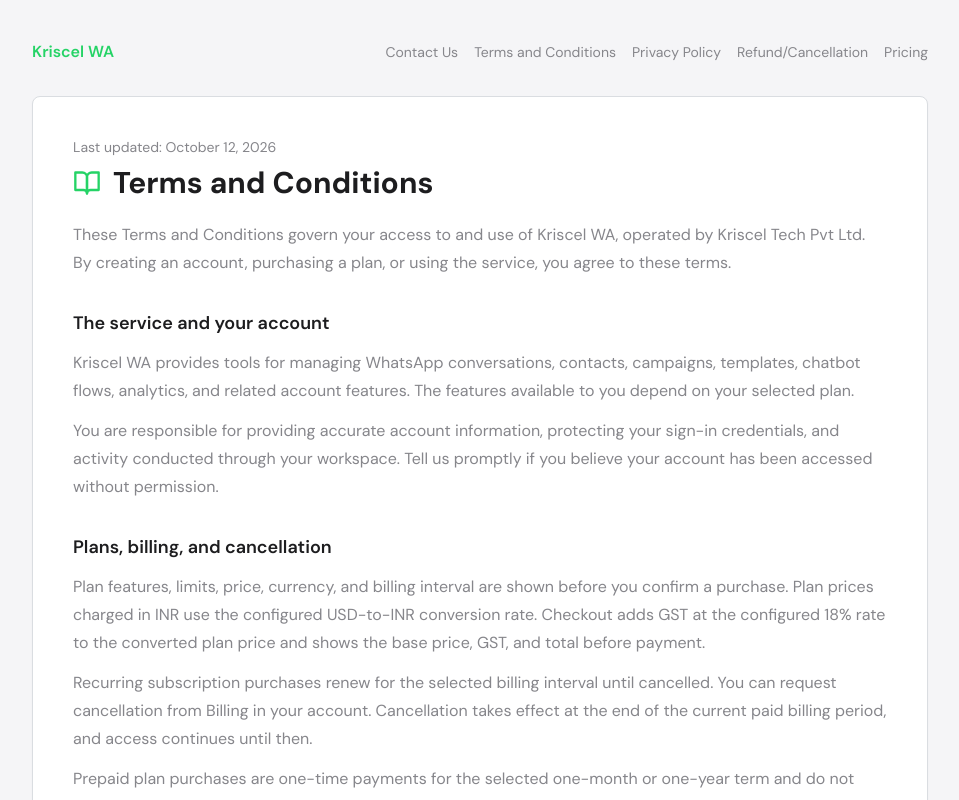
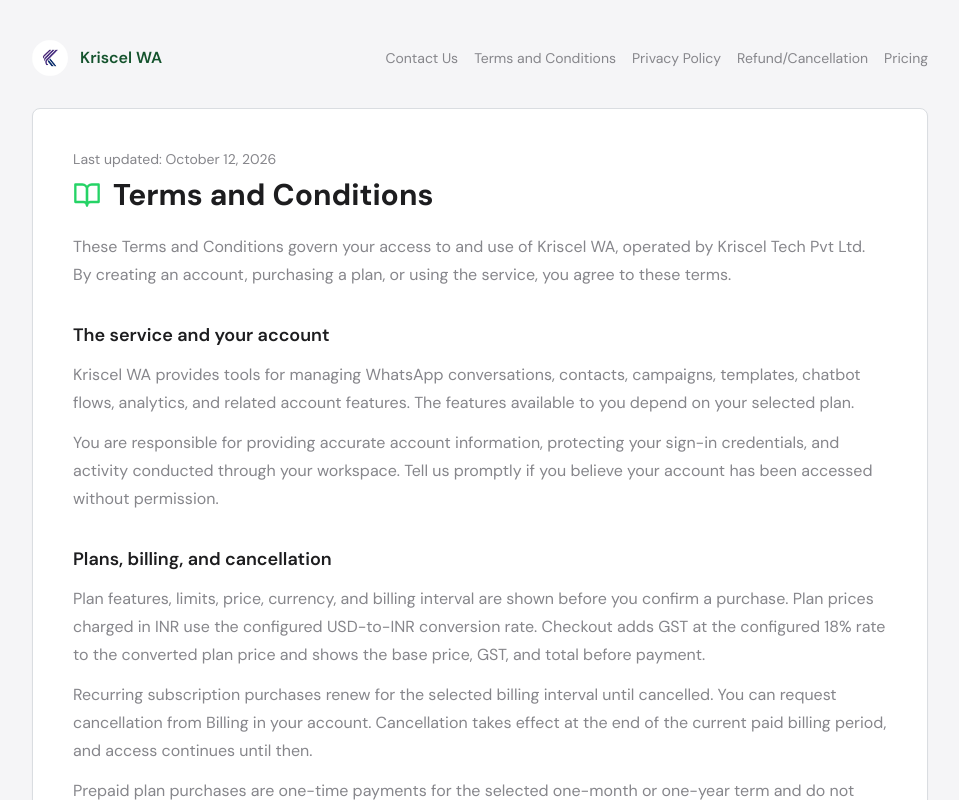
Before and after one commit to Developerkriscel/Whatsapp-META-OFFICIAL, a React (Vite) app in the folder apps/web/: page /terms in a window 1280 px wide. Shown: the top 800 px of the page, without its empty margins (160-1119 px from the left). Built offline with nearby package versions, Linux system fonts and the light colour scheme.

Commit message:
logo update

```diff
--- a/apps/web/src/components/Layout.tsx
+++ b/apps/web/src/components/Layout.tsx
@@ -130,7 +130,7 @@
               <div className="flex items-center gap-3 cursor-pointer" onClick={() => navigate('/')}>
                 {user && <HeaderAvatar kind={pickAvatarKind(user.id, user.avatarGender)} />}
                 <div>
-                  <h1 className="font-semibold text-wa-green text-sm leading-tight">Kriscel WA</h1>
+                  <h1 className="font-bold text-[15px]" style={{ color: 'rgb(20, 83, 45)' }}>Kriscel WA</h1>
                   <p className="text-xs text-secondary-apple leading-tight">Customer Support &amp; CRM Software</p>
                 </div>
               </div>
--- a/apps/web/src/pages/ContactPage.tsx
+++ b/apps/web/src/pages/ContactPage.tsx
@@ -1,15 +1,18 @@
 import { Link } from 'react-router-dom';
 import { Mail, MapPin, Phone } from 'lucide-react';
-
+import kriscelKSrc from '../assets/kriscel-k.jpeg';
 export default function ContactPage() {
   return (
     <main className="min-h-screen bg-[var(--apple-bg)] px-4 py-10 sm:px-6">
       <div className="mx-auto max-w-4xl">
         <header className="mb-8 flex flex-wrap items-center justify-between gap-4">
-          <Link to="/pricing" className="font-semibold text-wa-green hover:opacity-80">
+
+          <Link to="/pricing" className="flex items-center gap-3 font-bold text-[15px]" style={{ color: 'rgb(20, 83, 45)' }}>
+            <img src={kriscelKSrc} alt="Kriscel" className="rounded-full object-contain shrink-0 w-9 h-9" />
             Kriscel WA
           </Link>
           <nav aria-label="Public pages" className="flex flex-wrap gap-4 text-sm">
+
             <Link to="/pricing" className="text-secondary-apple hover:text-wa-green">Pricing</Link>
             <Link to="/terms" className="text-secondary-apple hover:text-wa-green">Terms</Link>
             <Link to="/privacy" className="text-secondary-apple hover:text-wa-green">Privacy</Link>
--- a/apps/web/src/pages/PolicyPage.tsx
+++ b/apps/web/src/pages/PolicyPage.tsx
@@ -1,6 +1,6 @@
 import { Link } from 'react-router-dom';
 import { BookOpen, RotateCcw, ShieldCheck } from 'lucide-react';
-
+import kriscelKSrc from '../assets/kriscel-k.jpeg';
 type PolicyPageProps = {
   type: 'terms' | 'privacy' | 'refund';
 };
@@ -128,8 +128,9 @@
     <main className="min-h-screen bg-[var(--apple-bg)] px-4 py-10 sm:px-6">
       <div className="mx-auto max-w-4xl">
         <header className="mb-8 flex flex-wrap items-center justify-between gap-4">
-          <Link to="/pricing" className="font-semibold text-wa-green hover:opacity-80">
-            Kriscel WA
+
+          <Link to="/pricing" className="font-semibold text-[#14532D] flex items-center gap-3 hover:opacity-80">
+             <img src={kriscelKSrc} alt="Kriscel" className="rounded-full object-contain shrink-0 w-9 h-9" />Kriscel WA
           </Link>
           <nav aria-label="Policy pages" className="flex flex-wrap gap-4 text-sm">
             <Link to="/contact" className="text-secondary-apple hover:text-wa-green">
--- a/apps/web/src/pages/PricingPage.tsx
+++ b/apps/web/src/pages/PricingPage.tsx
@@ -9,6 +9,7 @@
 import { Check, MessageSquare, Users, Bot, Zap, Shield } from 'lucide-react';
 import { api } from '../api/client';
 import { useAuth } from '../context/AuthContext';
+import kriscelKSrc from '../assets/kriscel-k.jpeg';
 
 const CASHFREE_PLAN_GST_RATE_PERCENT = 18;
 const FALLBACK_USD_TO_INR_RATE = 88.5;
@@ -157,10 +158,11 @@
         <div className="glass-nav mx-auto max-w-7xl rounded-2xl">
           <div className="flex items-center justify-between h-14 px-5">
             <div className="flex items-center gap-3">
-              <div className="w-8 h-8 bg-wa-gradient rounded-lg flex items-center justify-center shadow-wa-green">
-                <span className="text-white font-bold text-xs">WA</span>
+              <div className="w-8 h-8 rounded-lg flex items-center justify-center shadow-wa-green">
+                {/* <span className="text-white font-bold text-xs">WA</span> */}
+                <img src={kriscelKSrc} alt="Kriscel" className="rounded-full object-contain shrink-0 w-9 h-9" />
               </div>
-              <span className="font-semibold text-primary-apple">Kriscel WA</span>
+              <span className="font-bold text-[15px]" style={{ color: 'rgb(20, 83, 45)' }}>Kriscel WA</span>
             </div>
             <div className="flex items-center gap-3">
               {user ? (
```
